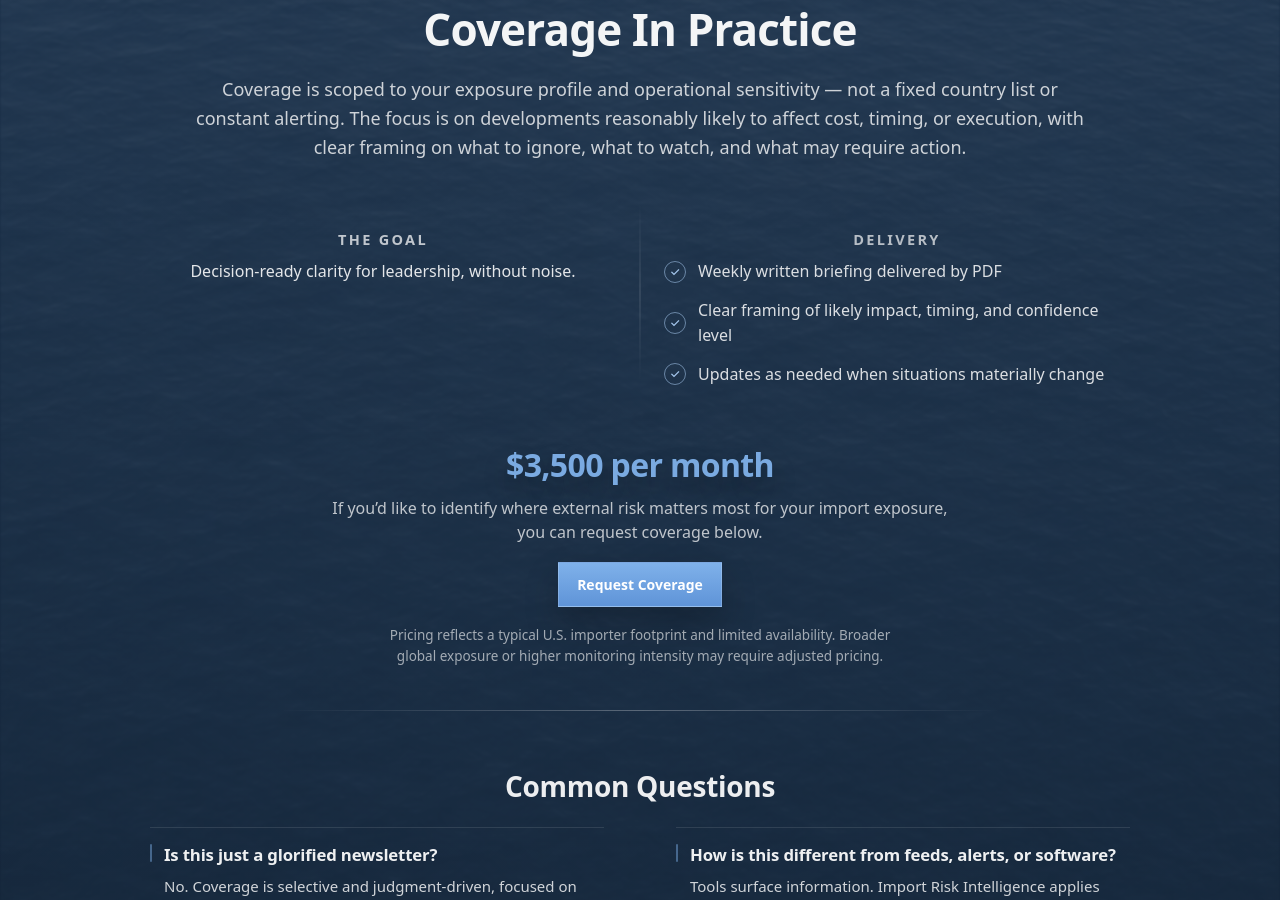
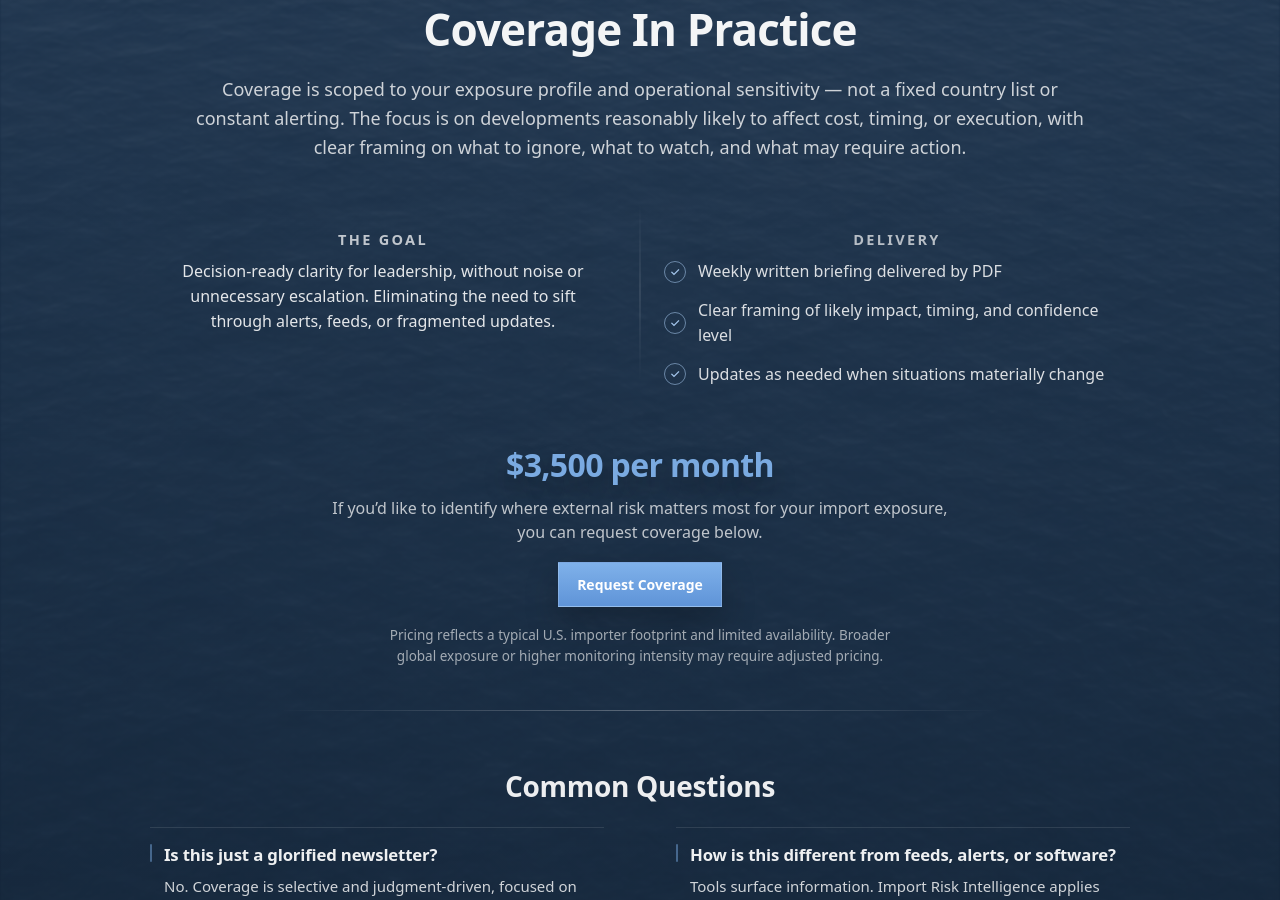
Before and after one commit to importrisk/import-risk-intelligence-site, a Jekyll site: the page built from method.html, in a window 1280 px wide and 900 px high, scrolled down 883 px. Built offline with Jekyll 4.4.1, drawn with Linux system fonts in a browser that asks for light colours.

Commit message:
Update method.html

```diff
--- a/method.html
+++ b/method.html
@@ -211,7 +211,8 @@ css: /method.css?v=100
           <div class="mp-goal" role="group" aria-label="Coverage goal">
             <p class="mp-goal-label">The goal</p>
             <p class="mp-goal-text">
-              Decision-ready clarity for leadership, without noise.
+             Decision-ready clarity for leadership, without noise or unnecessary escalation.
+Eliminating the need to sift through alerts, feeds, or fragmented updates.
             </p>
           </div>
 
```
